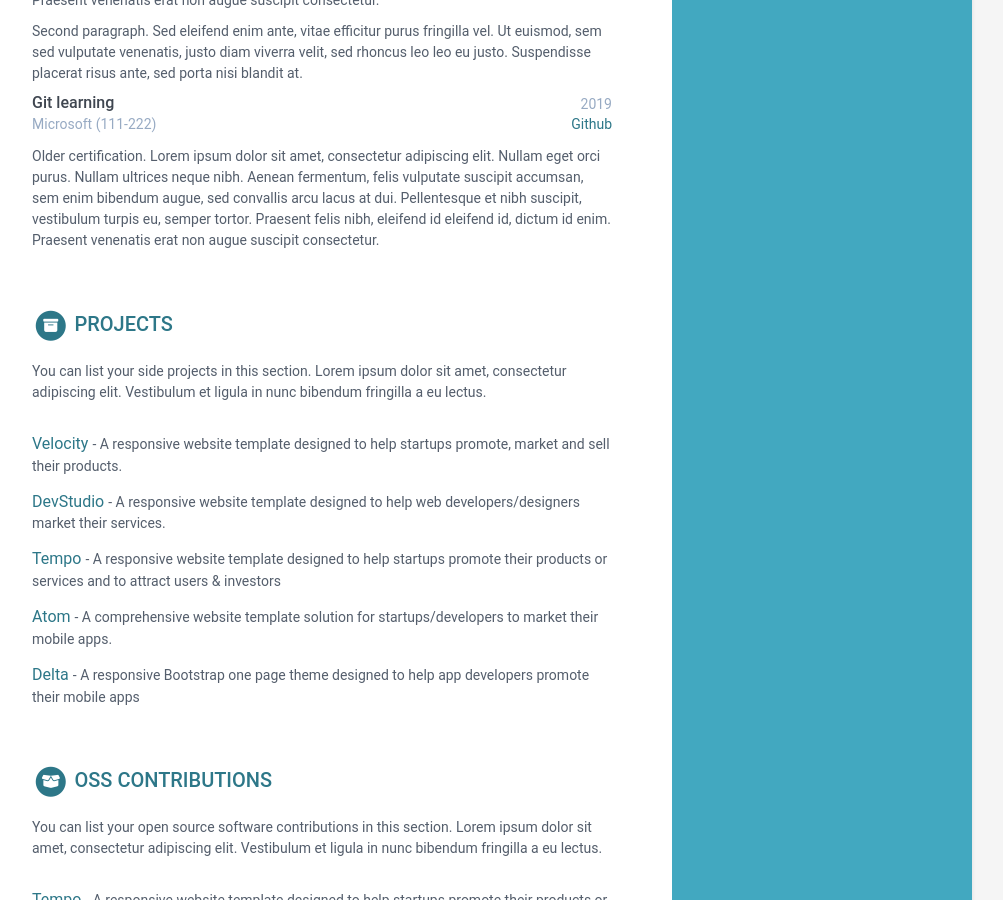
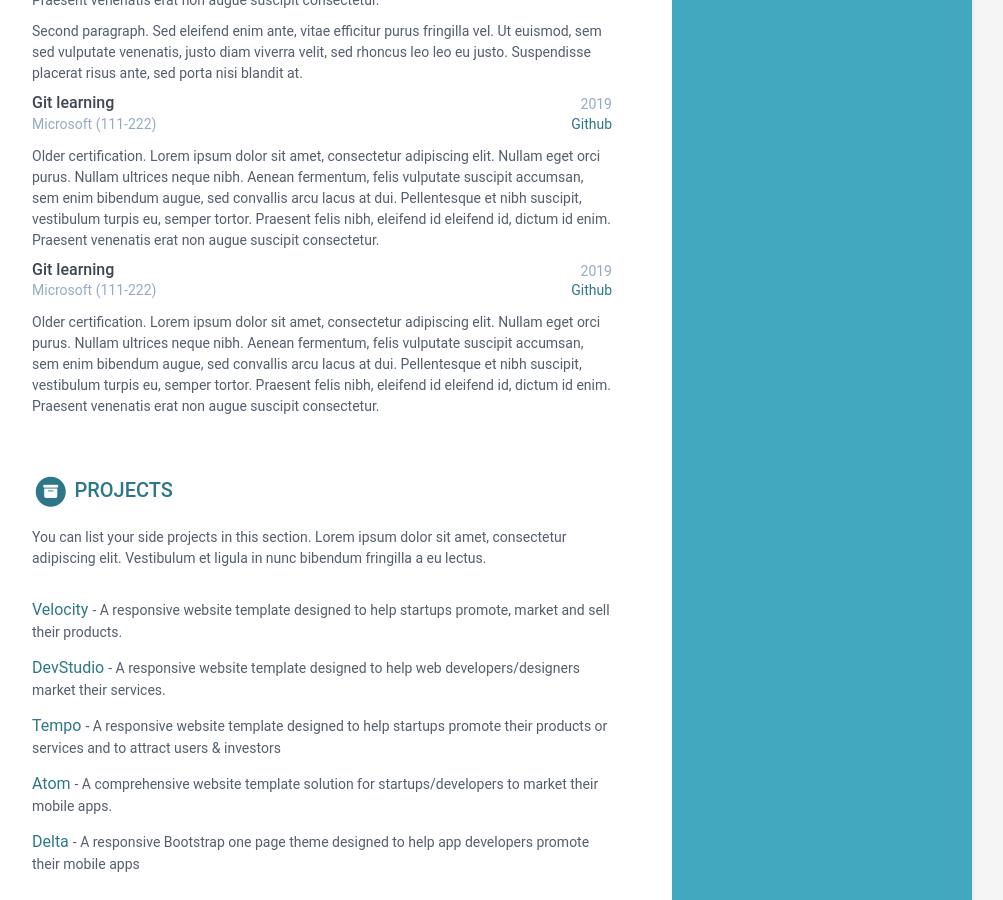
Before and after one commit to kapezit/kapezit.github.io, a Jekyll site: the page built from index.html, in a window 1280 px wide and 900 px high, scrolled down 1768 px. Shown: the whole window, without its empty margins (168-1171 px from the left). Built offline with Jekyll 4.4.1, drawn with Linux system fonts in a browser that asks for light colours.

Commit message:
Checking if copying section works

```diff
--- a/_data/data.yml
+++ b/_data/data.yml
@@ -168,6 +168,26 @@ certifications:
             Pellentesque et nibh suscipit, vestibulum turpis eu, semper tortor.
             Praesent felis nibh, eleifend id eleifend id, dictum id enim.
             Praesent venenatis erat non augue suscipit consectetur.
+        - name: Git learning
+          start: 2019
+          end:
+          organization: Microsoft
+          credentialid: 111-222
+          credentialurl: www.github.com
+          credentialname: Github
+          details: |
+            Older certification. Lorem ipsum dolor sit amet, consectetur
+            adipiscing elit.
+            Nullam eget orci purus. Nullam ultrices neque nibh.
+            Aenean fermentum, felis vulputate suscipit accumsan,
+            sem enim bibendum augue, sed convallis arcu lacus at dui.
+            Pellentesque et nibh suscipit, vestibulum turpis eu, semper tortor.
+            Praesent felis nibh, eleifend id eleifend id, dictum id enim.
+            Praesent venenatis erat non augue suscipit consectetur.
+
+
+
+
 
 projects:
     title: Projects
```
